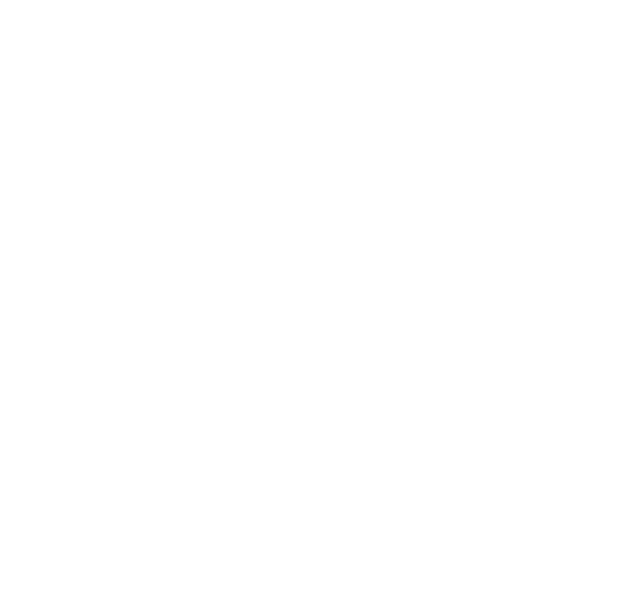
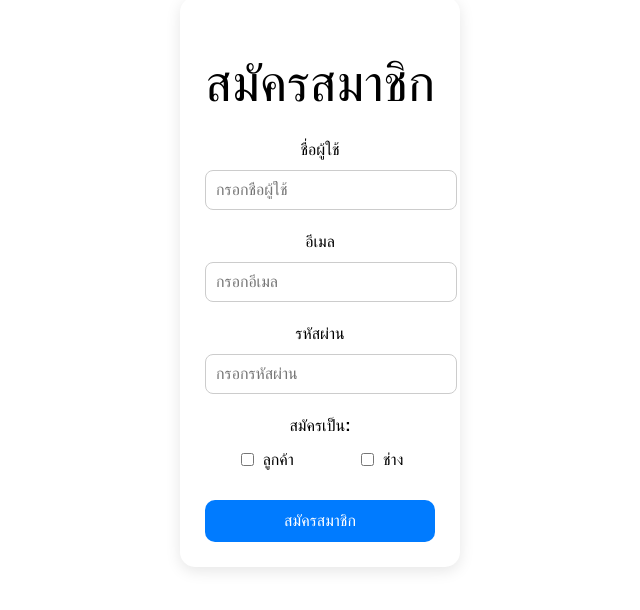
Before and after one commit to Sumxmer/project, a Vue app: page /register in a window 1280 px wide. Before the commit this address had no page. Shown: the part 118-728 px from the top of the page, without its empty margins (320-960 px from the left). Built offline with nearby package versions, Linux system fonts and the light colour scheme.

Commit message:
register

```diff
--- a/src/components/login.vue
+++ b/src/components/login.vue
@@ -18,7 +18,7 @@
       </div>
 
       <div class="forgot-password">
-        <a href="#">ลืมรหัสผ่าน?</a>
+        <router-link to="/register">ลืมรหัสผ่าน?</router-link>
       </div>
 
       <button type="submit" class="btn-login">เข้าสู่ระบบ</button>
--- a/src/router/index.js
+++ b/src/router/index.js
@@ -9,7 +9,7 @@
 import Dashboard from '../views/tech/Dashboard.vue'
 import JobList from '../views/tech/JobList.vue'
 import History from '../views/tech/History.vue'
-
+import register from '../views/register.vue'
 
 const routes = [
   { path: '/', redirect: '/home' },       // redirect จาก / ไป /home
@@ -22,7 +22,8 @@
   { path: '/homecust', component: Homecust },
   {  path: '/dashboard', component: Dashboard },
   { path: '/job-list', component: JobList },
-  { path: '/history', component: History }
+  { path: '/history', component: History },
+  { path: '/register', component: register }
 
 
 
--- /dev/null
+++ b/src/views/register.vue
@@ -0,0 +1,169 @@
+<template>
+  <div class="register-container">
+    <h1>สมัครสมาชิก</h1>
+
+    <form @submit.prevent="register">
+      <!-- ชื่อผู้ใช้ -->
+      <div class="form-group">
+        <label>ชื่อผู้ใช้</label>
+        <input v-model="username" type="text" required placeholder="กรอกชื่อผู้ใช้" />
+      </div>
+
+      <!-- อีเมล -->
+      <div class="form-group">
+        <label>อีเมล</label>
+        <input v-model="email" type="email" required placeholder="กรอกอีเมล" />
+      </div>
+
+      <!-- รหัสผ่าน -->
+      <div class="form-group">
+        <label>รหัสผ่าน</label>
+        <input v-model="password" type="password" required placeholder="กรอกรหัสผ่าน" />
+      </div>
+
+      <!-- ประเภทผู้ใช้ -->
+      <div class="form-group role-select">
+        <label>สมัครเป็น:</label>
+        <div class="role-options">
+          <label>
+            <input
+              type="checkbox"
+              :checked="selectedRole === 'customer'"
+              @change="handleRoleChange('customer')"
+            />
+            <span>ลูกค้า</span>
+          </label>
+          <label>
+            <input
+              type="checkbox"
+              :checked="selectedRole === 'technician'"
+              @change="handleRoleChange('technician')"
+            />
+            <span>ช่าง</span>
+          </label>
+        </div>
+      </div>
+
+      <button type="submit">สมัครสมาชิก</button>
+    </form>
+  </div>
+</template>
+
+<script>
+export default {
+  name: "Register",
+  data() {
+    return {
+      username: "",
+      email: "",
+      password: "",
+      selectedRole: "", // 'customer' หรือ 'technician'
+    };
+  },
+  methods: {
+    handleRoleChange(role) {
+      // ถ้าเลือกอันเดิม -> ยกเลิก
+      if (this.selectedRole === role) {
+        this.selectedRole = "";
+      } else {
+        this.selectedRole = role;
+      }
+    },
+    register() {
+      if (!this.username || !this.email || !this.password) {
+        alert("กรุณากรอกข้อมูลให้ครบทุกช่อง");
+        return;
+      }
+      if (!this.selectedRole) {
+        alert("กรุณาเลือกประเภทผู้ใช้");
+        return;
+      }
+
+      console.log({
+        username: this.username,
+        email: this.email,
+        password: this.password,
+        role: this.selectedRole,
+      });
+
+      alert(`สมัครสมาชิกเป็น "${this.selectedRole === 'customer' ? 'ลูกค้า' : 'ช่าง'}" เรียบร้อย!`);
+
+      this.username = "";
+      this.email = "";
+      this.password = "";
+      this.selectedRole = "";
+    },
+  },
+};
+</script>
+
+<style scoped>
+.register-container {
+  max-width: 400px;
+  margin: 60px auto;
+  padding: 25px;
+  border-radius: 15px;
+  box-shadow: 0 4px 15px rgba(0,0,0,0.1);
+  background-color: #fff;
+  font-family: "Prompt", sans-serif;
+}
+
+h1 {
+  text-align: center;
+  margin-bottom: 25px;
+  color: #000; /* ตัวหนังสือดำ */
+}
+
+.form-group {
+  margin-bottom: 20px;
+  color: #000; /* ตัวหนังสือดำ */
+}
+
+label {
+  display: block;
+  margin-bottom: 8px;
+  font-weight: bold;
+  color: #000; /* ตัวหนังสือดำ */
+}
+
+input[type="text"],
+input[type="email"],
+input[type="password"] {
+  width: 100%;
+  padding: 10px;
+  border-radius: 8px;
+  border: 1px solid #ccc;
+  font-size: 1em;
+  color: white;
+}
+
+.role-options {
+  display: flex;
+  justify-content: space-around;
+  margin-top: 10px;
+}
+
+.role-options label {
+  display: flex;
+  align-items: center;
+  gap: 6px;
+  cursor: pointer;
+  color: #000; /* ตัวหนังสือดำ */
+}
+
+button {
+  width: 100%;
+  background-color: #007bff;
+  color: white;
+  padding: 12px;
+  font-size: 1em;
+  border: none;
+  border-radius: 10px;
+  cursor: pointer;
+  transition: background 0.3s;
+}
+
+button:hover {
+  background-color: #0056b3;
+}
+</style>
```
